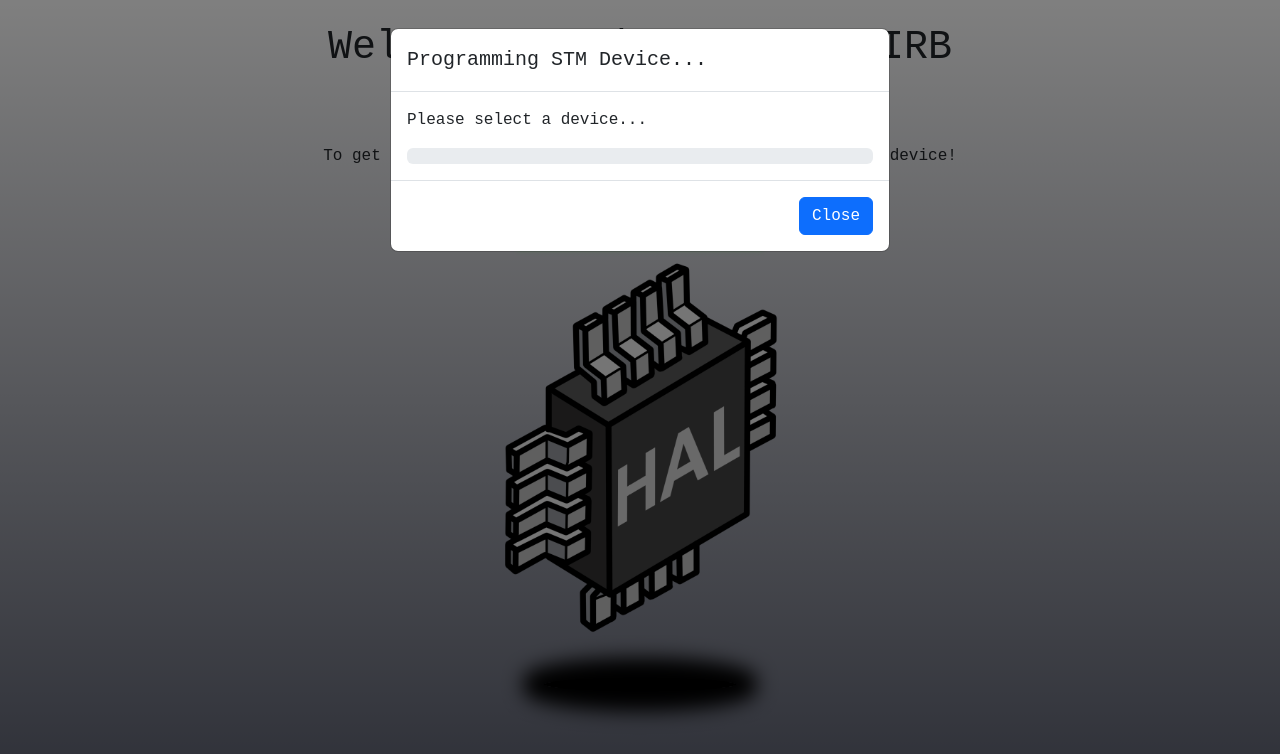
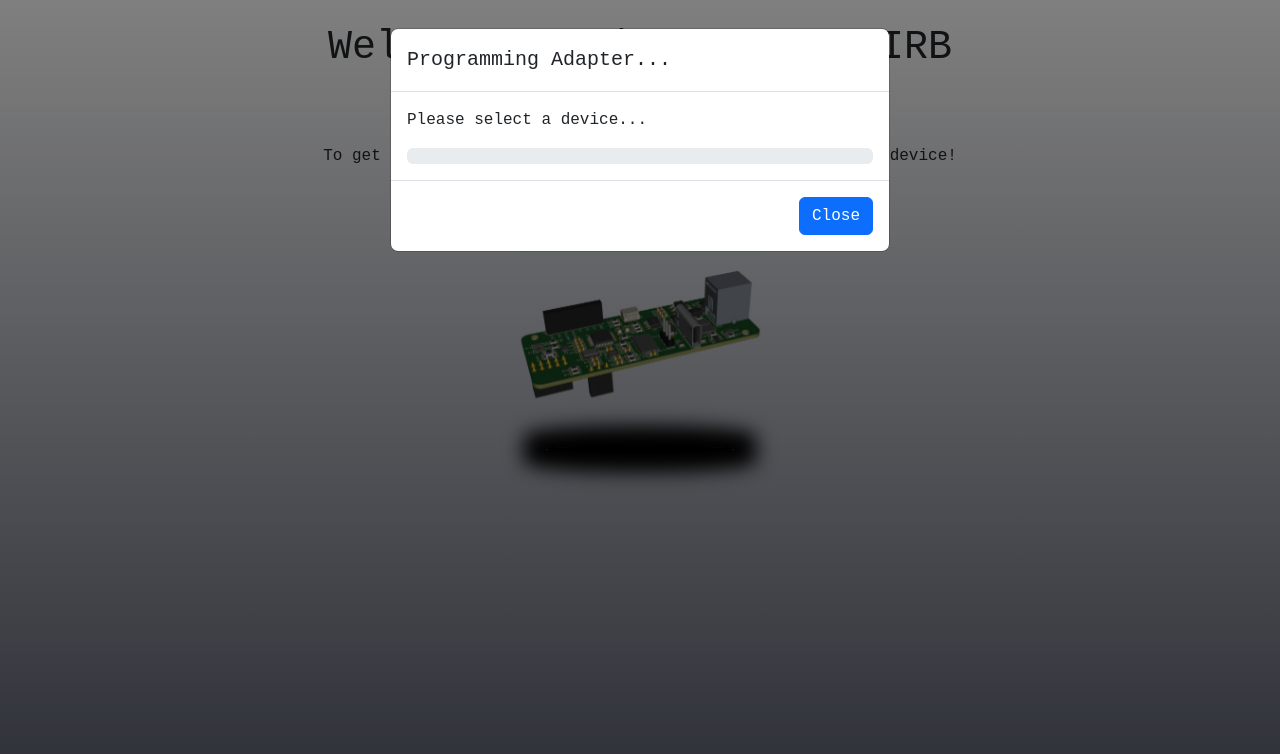
Before and after one commit to libhal/vex-irb-adapter, a plain HTML site: page web-flasher/index.html in a window 1280 px wide. Both pictures are taken after a click on the button "💾 Connect and Flash 💾". Drawn offline with Linux system fonts and the light colour scheme.

Commit message:
style changes and tested flasher working

```diff
--- a/web-flasher/index.html
+++ b/web-flasher/index.html
@@ -51,7 +51,7 @@
     #logo {
       margin: auto;
       display: block;
-      width: 30%;
+      width: 20vw;
       animation: floating 7s infinite;
       animation-timing-function: ease-in-out;
     }
@@ -61,7 +61,7 @@
       margin: auto;
       display: block;
       width: 15vw;
-      height: 1vw;
+      height: .5vw;
       border-radius: 50%;
       box-shadow: 0 0 1vw 1vw black;
       background-color: black;
@@ -157,14 +157,14 @@
   <br>
   <br>
 
-  <img src="resources/images/libhal.png" alt="libhal" id="logo">
+  <img src="resources/images/pcb.png" alt="adapter pcb render" id="logo">
   <span id="logo-shadow"></span>
 
   <div class="modal fade" tabindex="-1" id="program-modal" data-bs-backdrop="static" data-bs-keyboard="false">
     <div class="modal-dialog">
       <div class="modal-content">
         <div class="modal-header">
-          <h5 class="modal-title">Programming STM Device...</h5>
+          <h5 class="modal-title">Programming Adapter...</h5>
         </div>
         <div class="modal-body">
           <p id="program-status-message">Please select a device...</p>
--- a/web-flasher/resources/scripts/stm.js
+++ b/web-flasher/resources/scripts/stm.js
@@ -136,7 +136,7 @@ class StmDevice extends SerialDevice {
       const modalText = document.querySelector("#program-status-message");
 
       modalText.innerText = "Flashing latest firmware. Please wait...";
-      this.flashContent = await tools.readBinary("/resources/binaries/e10-adapter-v1.bin");
+      this.flashContent = await tools.readBinary("resources/binaries/app.elf.bin");
       let startAddress = parseInt("0x8000000");
 
       await this.writeBlocks(this.flashContent, startAddress, updateProgressBar);
@@ -146,11 +146,9 @@ class StmDevice extends SerialDevice {
         dataTerminalReady: false, // RESET HIGH
         requestToSend: true, // return BOOT to LOW
       });
-      document.querySelector("#program-status-message").innerText = "Flash complete! Device is disconnected and ready to use!";
+      document.querySelector("#program-status-message").innerText = "Flash complete! Device is ready to be disconnected and use!";
 
       console.log("Resetting Device...");
-      // double reset used to make sure device is ready to use when disconnected (needed for cmsis-dap bin)
-      await this.resetDevice();
       await sleep(200);
       await this.resetDevice();
     }
```
Also changed, not shown: web-flasher/resources/images/libhal.png (deleted), web-flasher/resources/images/pcb.png (added).
